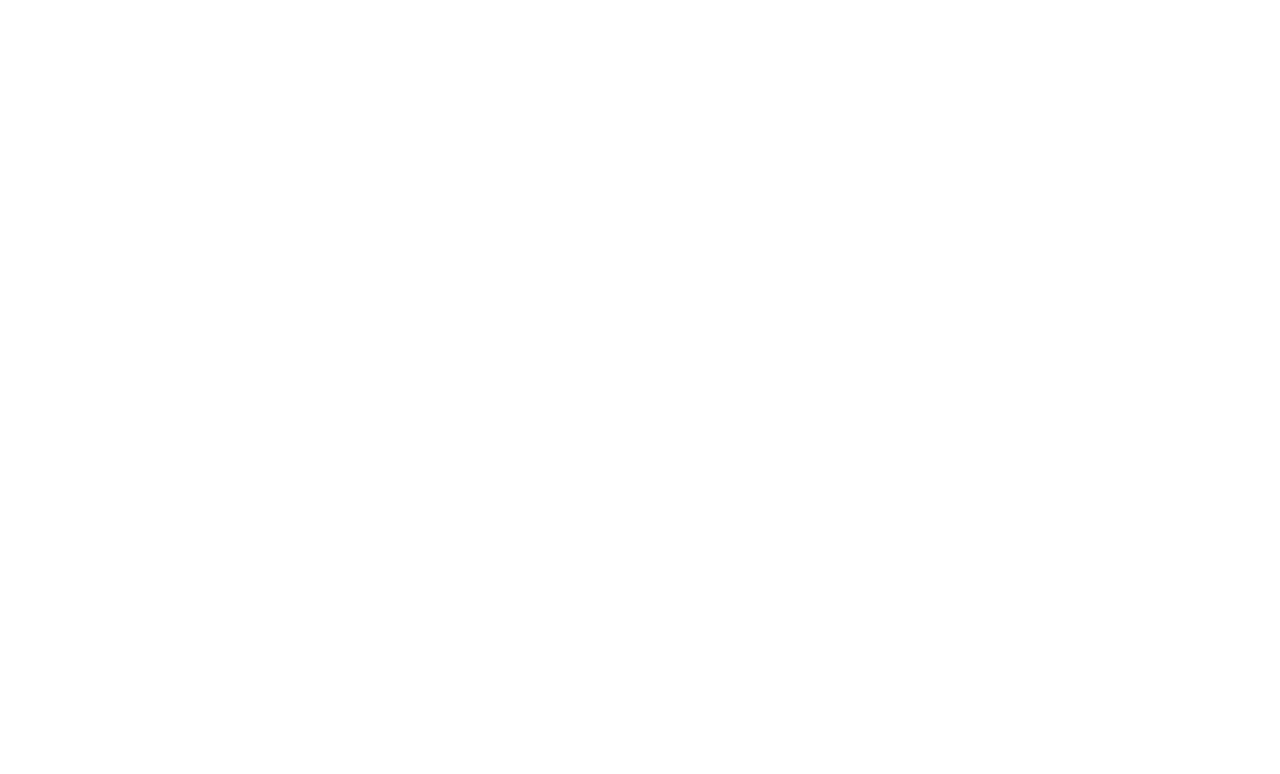
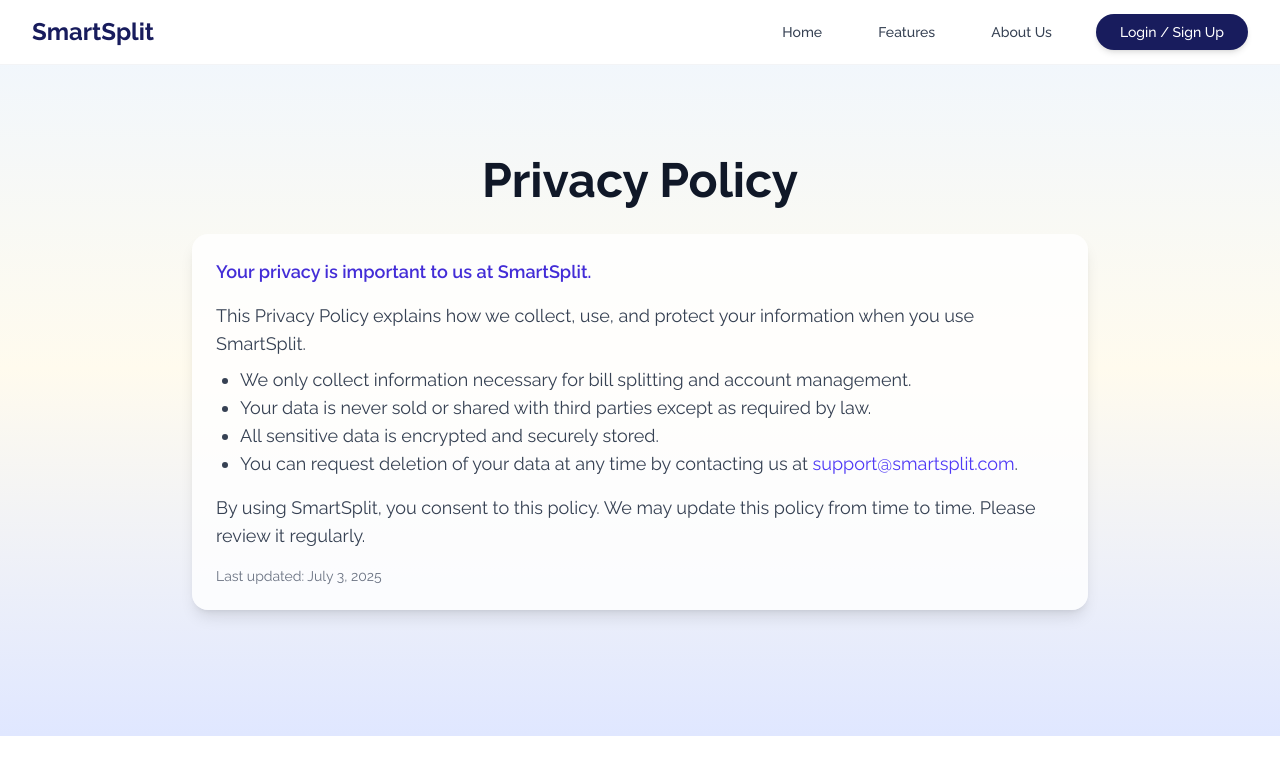
Before and after one commit to RoushanSri/SmartSplit, a React (Vite) app in the folder frontend/: page /privacy in a window 1280 px wide. Before the commit this address had no page. Shown: the top 774 px of the page. Built offline with nearby package versions, Linux system fonts and the light colour scheme.

Commit message:
Add Privacy Policy and Terms and Conditions pages; update routing and enhance About Us and Features sections

```diff
--- a/frontend/src/App.jsx
+++ b/frontend/src/App.jsx
@@ -14,11 +14,12 @@ import PastEvents from "./pages/PastEvents";
 import DashHistory from "./components/DashHistory";
 import VerifyEmail from "./pages/VerifyEmail";
 import SplitDetail from "./pages/SplitDetail";
+import TermsAndConditions from "./pages/TermsAndConditions";
+import PrivacyPolicy from "./pages/PrivacyPolicy";
 
 const App = () => {
   return (
     <>
-
       <ToastContainer
         position="top-right"
         autoClose={2000}
@@ -37,6 +38,9 @@ const App = () => {
         <Route path="/login" element={<Login />} />
         <Route path="/signup" element={<SignUp />} />
         <Route path="/verify-email" element={<VerifyEmail/>}/>
+        <Route path="/tc" element={<TermsAndConditions />} />
+        <Route path="/privacy" element={<PrivacyPolicy />} />
+        <Route path="/contactUs" element={<ContactUs/>} />
 
         <Route path="/u/" element={<AuthProtector>
           <MainLayout />
--- a/frontend/src/components/AboutUs.jsx
+++ b/frontend/src/components/AboutUs.jsx
@@ -2,8 +2,8 @@ import React from "react";
 
 const AboutUs = () => {
   return (
-    <section className="min-h-[60vh] flex flex-col justify-center bg-gradient-to-b px-3 sm:px-10 overflow-hidden from-blue-50 via-[#fffbee] to-indigo-100 py-8">
-      <main className="flex flex-col items-center max-w-4xl mx-auto w-full gap-4">
+    <section id="about" className="min-h-[75vh] flex flex-col justify-center bg-gradient-to-b px-3 sm:px-10 overflow-hidden from-blue-50 via-[#fffbee] to-indigo-100 py-8">
+      <main className="flex flex-col items-center max-w-6xl mx-auto w-full gap-4">
         <h2 className="text-center text-gray-900 font-bold text-3xl sm:text-4xl md:text-5xl leading-tight mb-2">
           About SmartSplit
         </h2>
--- a/frontend/src/components/Features.jsx
+++ b/frontend/src/components/Features.jsx
@@ -2,8 +2,6 @@ import React from "react";
 import {
   FaQrcode,
   FaCalculator,
-  FaUsers,
-  FaCreditCard,
   FaBolt,
   FaReceipt,
 } from "react-icons/fa";
@@ -37,7 +35,7 @@ const Features = () => {
   ];
 
   return (
-    <section className="min-h-[60vh] flex flex-col justify-center bg-gradient-to-b px-3 sm:px-10 overflow-hidden from-blue-50 via-[#fffbee] to-indigo-100 py-8">
+    <section id="features" className="min-h-[60vh] flex flex-col justify-center bg-gradient-to-b px-3 sm:px-10 overflow-hidden from-blue-50 via-[#fffbee] to-indigo-100 py-8">
       <main className="flex flex-col items-center max-w-5xl mx-auto w-full gap-4">
         <div className="text-center mb-4">
           <h2 className="text-3xl sm:text-4xl font-bold text-gray-900 mb-2">
--- a/frontend/src/components/Footer.jsx
+++ b/frontend/src/components/Footer.jsx
@@ -20,7 +20,7 @@ const Footer = () => {
             <ul className="space-y-2">
               <li>
                 <a
-                  href="#"
+                  href="/privacy"
                   className="text-gray-400 hover:text-white transition-colors"
                 >
                   Privacy Policy
@@ -28,7 +28,7 @@ const Footer = () => {
               </li>
               <li>
                 <a
-                  href="#"
+                  href="/tc"
                   className="text-gray-400 hover:text-white transition-colors"
                 >
                   Terms of Service
@@ -36,7 +36,7 @@ const Footer = () => {
               </li>
               <li>
                 <a
-                  href="#"
+                  href="/contactUs"
                   className="text-gray-400 hover:text-white transition-colors"
                 >
                   Contact Us
--- a/frontend/src/components/Navbar.jsx
+++ b/frontend/src/components/Navbar.jsx
@@ -20,22 +20,22 @@ const Navbar = () => {
           <div className="hidden md:block">
             <div className="ml-10 flex items-baseline space-x-8">
               <a
-                href="#home"
+                href="/"
                 className="text-gray-700 hover:text-[#181c5d] px-3 py-2 text-sm font-medium"
               >
                 Home
+              </a>
+              <a
+                href="#features"
+                className="text-gray-700 hover:text-[#181c5d] px-3 py-2 text-sm font-medium"
+              >
+                Features
               </a>
               <a
                 href="#about"
                 className="text-gray-700 hover:text-[#181c5d] px-3 py-2 text-sm font-medium"
               >
                 About Us
-              </a>
-              <a
-                href="#features"
-                className="text-gray-700 hover:text-[#181c5d] px-3 py-2 text-sm font-medium"
-              >
-                Features
               </a>
               <Link
                 to="/login"
@@ -66,22 +66,22 @@ const Navbar = () => {
           <div className="md:hidden">
             <div className="px-2 pt-2 pb-3 space-y-1 bg-white border-t border-gray-100">
               <a
-                href="#home"
+                href="/"
                 className="block text-gray-700 hover:text-[#181c5d] px-3 py-2 text-base font-medium"
               >
                 Home
+              </a>
+              <a
+                href="#features"
+                className="block text-gray-700 hover:text-[#181c5d] px-3 py-2 text-base font-medium"
+              >
+                Features
               </a>
               <a
                 href="#about"
                 className="block text-gray-700 hover:text-[#181c5d] px-3 py-2 text-base font-medium"
               >
                 About Us
-              </a>
-              <a
-                href="#features"
-                className="block text-gray-700 hover:text-[#181c5d] px-3 py-2 text-base font-medium"
-              >
-                Features
               </a>
               <Link
                 to="/login"
--- a/frontend/src/pages/AboutUs.jsx
+++ b/frontend/src/pages/AboutUs.jsx
@@ -3,7 +3,7 @@ import React from "react";
 function AboutUs() {
   return (
     <section className="min-h-[92vh] flex flex-col mt-[8vh] justify-center bg-gradient-to-b px-3 sm:px-10 overflow-hidden from-blue-50 via-[#fffbee] to-indigo-100 pt-6">
-      <main className="flex-grow flex flex-col items-center max-w-4xl mx-auto w-full gap-4 py-8">
+      <main className="flex-grow flex flex-col items-center max-w-7xl mx-auto w-full gap-4 py-8">
         <h2 className="text-center text-gray-900 font-bold text-3xl sm:text-4xl md:text-5xl leading-tight mb-2">
           About SmartSplit
         </h2>
--- a/frontend/src/pages/LandingPage.jsx
+++ b/frontend/src/pages/LandingPage.jsx
@@ -5,15 +5,49 @@ import Features from "../components/Features";
 import AboutUs from "../components/AboutUs";
 import Footer from "../components/Footer";
 import Navbar from "../components/Navbar";
+import { motion } from "framer-motion";
+
+const fadeInUp = {
+  hidden: { opacity: 0, y: 40 },
+  visible: { opacity: 1, y: 0, transition: { duration: 0.7, ease: "easeOut" } },
+};
 
 const LandingPage = () => {
   return (
     <div className="min-h-screen bg-white">
       <Navbar />
-      <LandingSection />
-      <HowItWorks />
-      <Features />
-      <AboutUs />
+      <motion.div
+        variants={fadeInUp}
+        initial="hidden"
+        whileInView="visible"
+        viewport={{ once: true, amount: 0.3 }}
+      >
+        <LandingSection />
+      </motion.div>
+      <motion.div
+        variants={fadeInUp}
+        initial="hidden"
+        whileInView="visible"
+        viewport={{ once: true, amount: 0.3 }}
+      >
+        <HowItWorks />
+      </motion.div>
+      <motion.div
+        variants={fadeInUp}
+        initial="hidden"
+        whileInView="visible"
+        viewport={{ once: true, amount: 0.3 }}
+      >
+        <Features />
+      </motion.div>
+      <motion.div
+        variants={fadeInUp}
+        initial="hidden"
+        whileInView="visible"
+        viewport={{ once: true, amount: 0.3 }}
+      >
+        <AboutUs />
+      </motion.div>
       <Footer />
     </div>
   );
--- /dev/null
+++ b/frontend/src/pages/PrivacyPolicy.jsx
@@ -0,0 +1,32 @@
+import React from "react";
+import Navbar from "../components/Navbar";
+
+const PrivacyPolicy = () => {
+  return (
+    <>
+    <Navbar />
+
+    <section className="min-h-[92vh] flex flex-col justify-center bg-gradient-to-b px-3 sm:px-10 overflow-hidden from-blue-50 via-[#fffbee] to-indigo-100 pt-6">
+      <main className="flex flex-col items-center max-w-4xl mx-auto w-full gap-4 py-8">
+        <h1 className="text-center text-gray-900 font-bold text-3xl sm:text-4xl md:text-5xl leading-tight mb-2">
+          Privacy Policy
+        </h1>
+        <div className="bg-white/80 rounded-2xl shadow-lg p-6 w-full text-gray-700 text-base sm:text-lg">
+          <p className="mb-4 font-semibold text-indigo-700">Your privacy is important to us at SmartSplit.</p>
+          <p className="mb-2">This Privacy Policy explains how we collect, use, and protect your information when you use SmartSplit.</p>
+          <ul className="list-disc pl-6 mb-4">
+            <li>We only collect information necessary for bill splitting and account management.</li>
+            <li>Your data is never sold or shared with third parties except as required by law.</li>
+            <li>All sensitive data is encrypted and securely stored.</li>
+            <li>You can request deletion of your data at any time by contacting us at <a href="mailto:support@smartsplit.com" className="text-indigo-600 hover:underline">support@smartsplit.com</a>.</li>
+          </ul>
+          <p className="mb-2">By using SmartSplit, you consent to this policy. We may update this policy from time to time. Please review it regularly.</p>
+          <p className="text-sm text-gray-500 mt-4">Last updated: July 3, 2025</p>
+        </div>
+      </main>
+    </section>
+    </>
+  );
+};
+
+export default PrivacyPolicy;
--- a/frontend/src/pages/TermsAndConditions.jsx
+++ b/frontend/src/pages/TermsAndConditions.jsx
@@ -1,7 +1,10 @@
 import React from "react";
+import Navbar from "../components/Navbar";
 
 const TermsAndConditions = () => {
   return (
+    <>
+    <Navbar />
     <section className="min-h-[92vh] flex flex-col mt-[8vh] justify-center bg-gradient-to-b px-3 sm:px-10 overflow-hidden from-blue-50 via-[#fffbee] to-indigo-100 pt-6">
       <main className="flex-grow flex flex-col items-center max-w-4xl mx-auto w-full gap-4 py-8">
         <h1 className="text-center text-gray-900 font-bold text-3xl sm:text-4xl md:text-5xl leading-tight mb-2">
@@ -21,6 +24,7 @@ const TermsAndConditions = () => {
         </div>
       </main>
     </section>
+    </>
   );
 };
 
```
